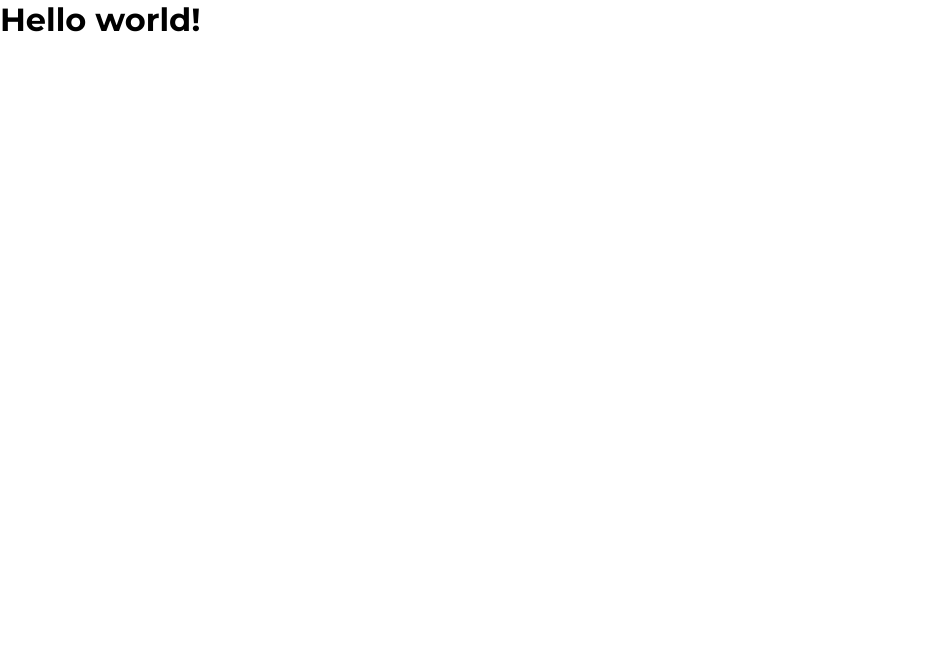
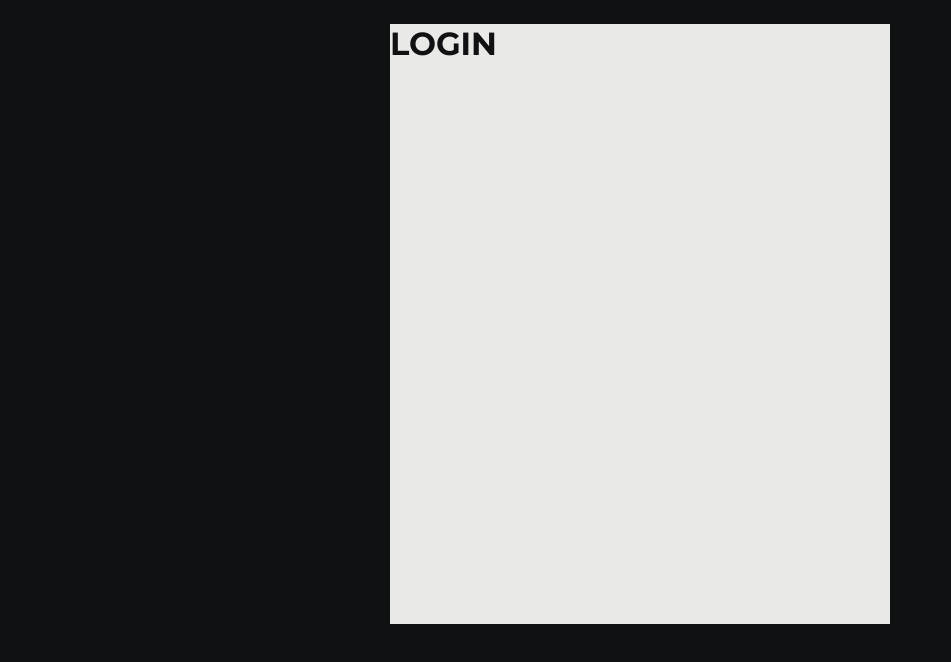
Before and after one commit to brunoapollon/brunoapollon-never-forget-front, a React (Vite) app: page / in a window 1280 px wide. Shown: the top 662 px of the page, without its empty margins (0-951 px from the left). Built offline with nearby package versions, Linux system fonts and the light colour scheme.

Commit message:
feat: adding colors vars

```diff
--- a/src/pages/Login/index.jsx
+++ b/src/pages/Login/index.jsx
@@ -1,7 +1,14 @@
 import React from 'react';
+import { Container, Content } from './styles';
 
 const Login = function () {
-  return <h1>Hello world!</h1>;
+  return (
+    <Container>
+      <Content>
+        <h1>LOGIN</h1>
+      </Content>
+    </Container>
+  );
 };
 
 export default Login;
--- /dev/null
+++ b/src/pages/Login/styles.js
@@ -0,0 +1,19 @@
+import styled from 'styled-components';
+
+export const Container = styled.div`
+  width: 100%;
+  height: 100%;
+  display: flex;
+  flex-direction: column;
+  align-items: center;
+  padding: 1.5em;
+`;
+
+export const Content = styled.div`
+  width: 31.25em;
+  height: 37.5em;
+  background-color: var(--light-gray);
+  > h1 {
+    color: var(--dark-gray);
+  }
+`;
--- a/src/styles/globalStyles.js
+++ b/src/styles/globalStyles.js
@@ -1,6 +1,14 @@
 import { createGlobalStyle } from 'styled-components';
 
 const GlobalStyle = createGlobalStyle`
+  :root {
+    --dark-blue: #313866;
+    --dark-purple: #504099;
+    --light-purple: #974EC3;
+    --light-pink: #FE7BBF;
+    --dark-gray: #101113;
+    --light-gray: #E9E9E7;
+  }
   *{
   box-sizing: border-box;
   margin: 0;
@@ -8,9 +16,11 @@ const GlobalStyle = createGlobalStyle`
   }
   html, body {
     height: 100vh;
+    background: var(--dark-gray);
   }
   h1,h2,h3,h4,h5, p, span, input, a, button, table{
     font-family: 'Montserrat', serif;
+    color: var(--light-gray)
   }
 `;
 
```
Also changed, not shown: .eslintrc.json.
